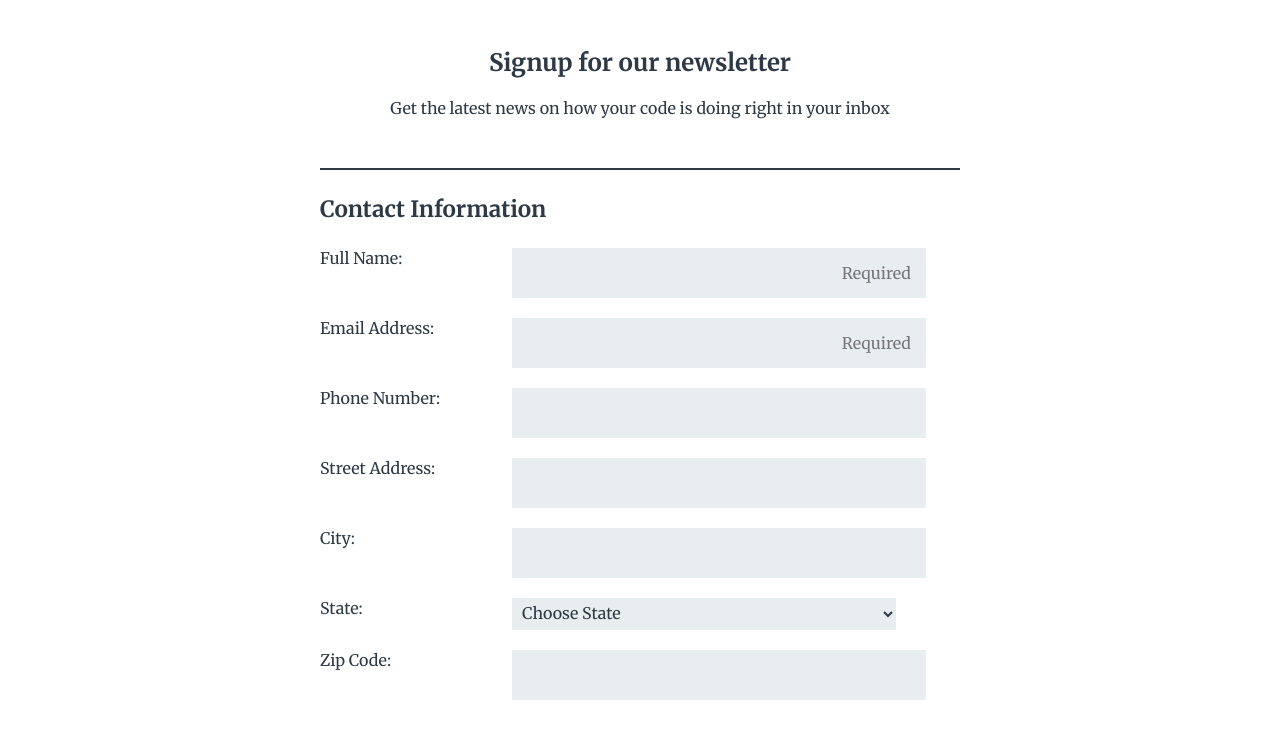
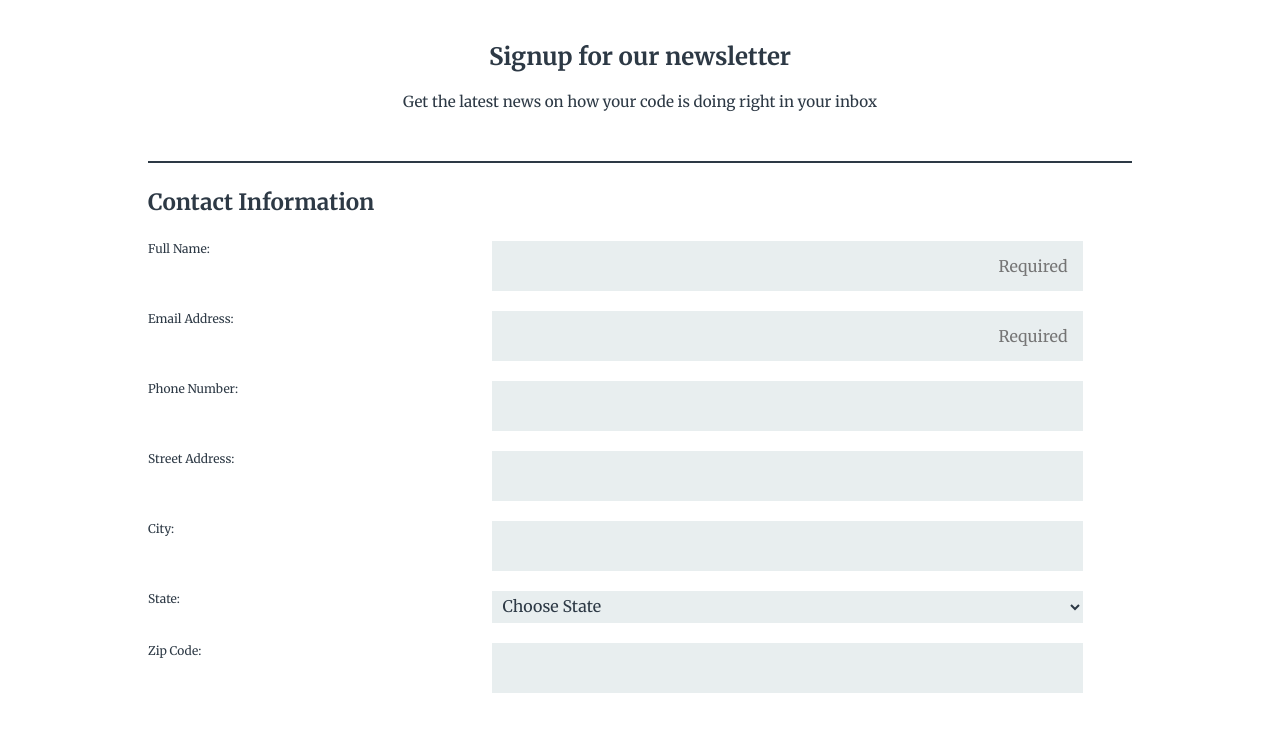
Before and after one commit to BrooksB/Form, a plain HTML site: page index.html in a window 1280 px wide. Shown: the part 84-814 px from the top of the page. Drawn offline with Linux system fonts and the light colour scheme.

Commit message:
11 May 2016
Changes to font sizes, width of forms and what not.

```diff
--- a/css/main.css
+++ b/css/main.css
@@ -1,6 +1,9 @@
 
 /* *, *:before, *:after { } */
+* {
+  box-sizing: border-box;
 
+}
 /*===============================
 Main Styles
 =================================*/
@@ -29,10 +32,12 @@ p {
 
 h1 {
   font-weight:bold;
-  font-size: 1.5em;
+  font-size: 1.25em;
 }
 
-
+p {
+  font-size: .95em;
+}
 
 
 /*===============================
@@ -219,9 +224,8 @@ Media Queries
  }
 
 
-
     form {
-      width: 50%;
+      width: 80%;
 
       }
 
@@ -229,19 +233,22 @@ Media Queries
     legend {
       margin: auto;
       width: 100%;
+      text-size: 1.5em;
     }
 
     label {
     float: left;
-    width: 10em;
-    margin-right: 2em;
+    width: 30%;
+    margin-right: 5%;
+    font-size: .75em;
+
     }
 
     fieldset {
     float: left;
     clear: left;
     width: 100%;
-    margin: 0 0 1.5em 0;
+    margin: 0 0 1.25em 0;
     padding: 0;
     }
 
--- a/index.html
+++ b/index.html
@@ -29,23 +29,23 @@
           <legend>Contact Information</legend>
 
           <label>Full Name:</label>
-          <input type="text" name="user_name" placeholder="Required">
+          <input type="text" name="user_name" id="name" placeholder="Required">
 
 
           <label>Email Address:</label>
-          <input type="email" name="user_email" placeholder="Required">
+          <input type="email" name="user_email" id="email" placeholder="Required">
 
           <label>Phone Number:</label>
-          <input type="tel" name="user_tel">
+          <input type="tel" name="user_tel" id="tel">
 
           <label>Street Address:</label>
-          <input type="text" name="user_street">
+          <input type="text" name="user_street" id="text">
 
           <label>City:</label>
-          <input type="text" name="user_city">
+          <input type="text" name="user_city" id="city">
 
           <label>State:</label>
-           <select name="user_state">
+           <select name="user_state" id="state">
           <option value=”” disabled selected hidden>Choose State</option>
                 <option value="Alabama">AL</option>
                 <option value="Alaska">AK</option>
@@ -100,7 +100,7 @@
 
          </select>
           <label>Zip Code:</label>
-          <input type="text" name="user_zip">
+          <input type="text" name="user_zip" id="text">
          </fieldset>
 
 
@@ -108,21 +108,21 @@
           <legend>Newsletter</legend>
           <p>Select the newsletters you would like to receive</p>
 
-            <input type="checkbox" value="Html_news" name="user_html">HTML News<br>
-             <input type="checkbox"  value="CSS_news" name="user_css">CSS News<br>
-            <input type="checkbox"  value="JS_news" name="user_js">JS News<br>
+            <input type="checkbox" value="Html_news" name="user_html" id="user_html">HTML News<br>
+             <input type="checkbox"  value="CSS_news" name="user_css" id="user_css">CSS News<br>
+            <input type="checkbox"  value="JS_news" name="user_js" id="user_js">JS News<br>
        </fieldset>
 
 
         <fieldset>
           <p>Newsletter Format</p>
-            <input type="radio" value="Html_R" name="user_html_R">HTML<br>
-            <input type="radio" value="PT_R" name="user_html_R">Plaintext<br>
+            <input type="radio" value="Html_R" name="user_html_R" id="user_htmlR">HTML<br>
+            <input type="radio" value="PT_R" name="user_ptr_R" id="user_ptr">Plaintext<br>
         </fieldset>
 
         <fieldset>
           <label>Other topics you'd like to hear about</label>
-          <textarea name="user_bio"></textarea>
+          <textarea name="user_input" id="input"></textarea>
         </fieldset>
 
 
@@ -130,11 +130,12 @@
 
       </form>
 
-
-    </body>
-
       <footer>
         <p>Copyright The Code Review</p>
       </footer>
 
+
+    </body>
+
+
 </html>
```
